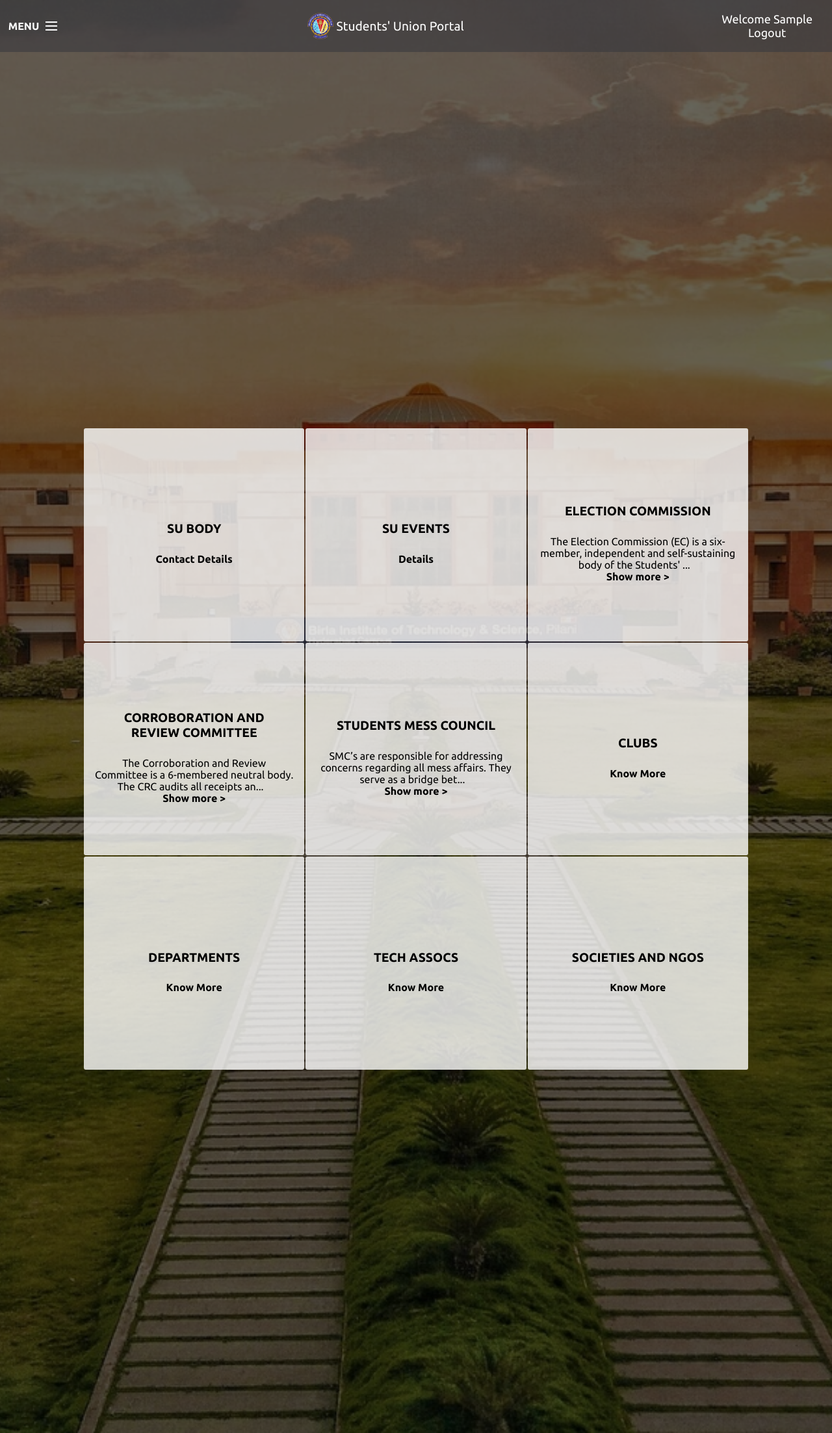
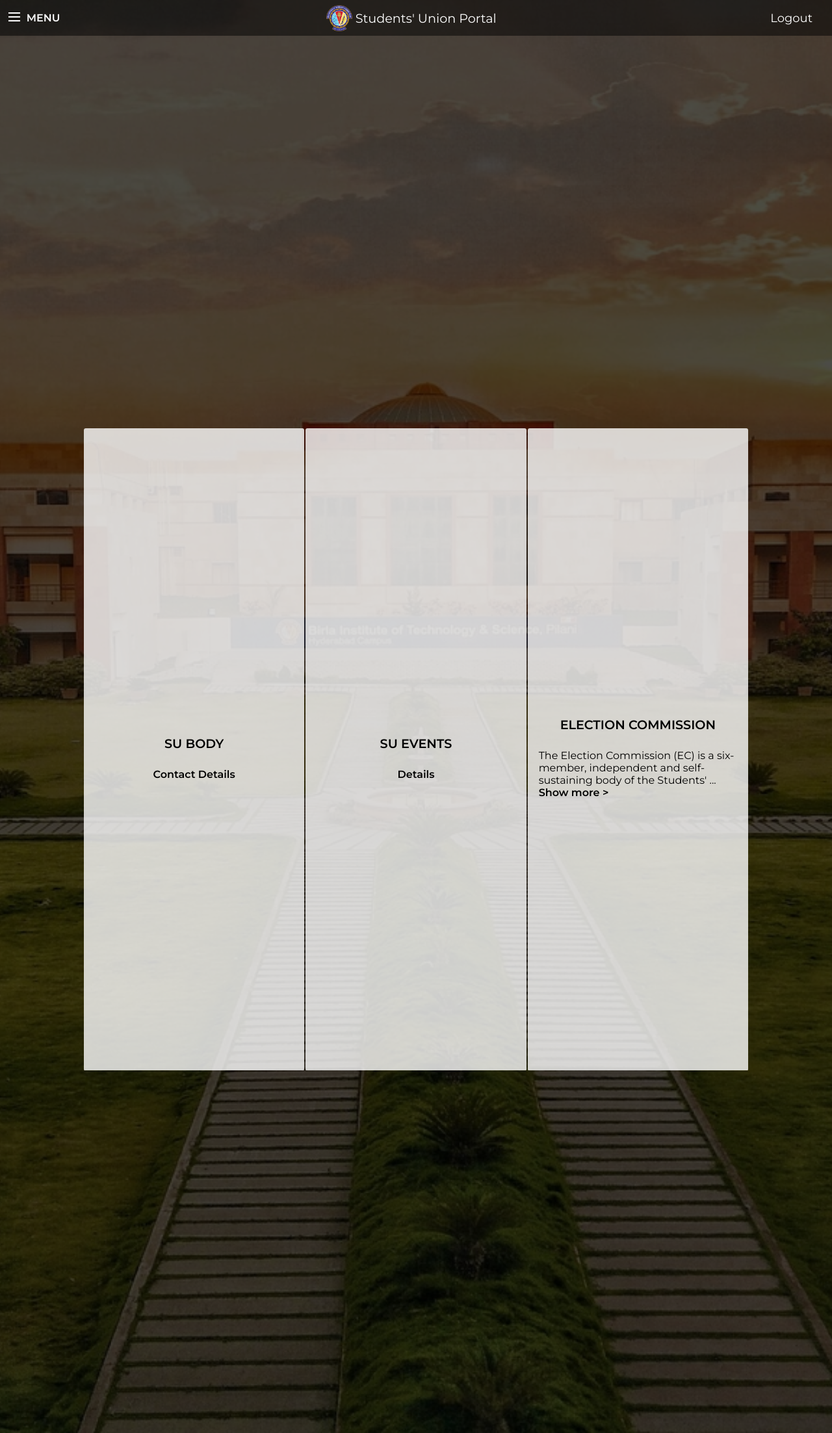
Before and after one commit to bits-su/SU-Portal, a Django app: page /aboutus/ in a window 1280 px wide. Shown: the whole page at 65% size. Run offline with Django 3.2, Linux system fonts and the light colour scheme; the visitor is signed in with stand-in values (Sample User, id 1); some libraries are stand-ins or nearby versions.

Commit message:
ui: minor changes

```diff
--- a/app/static/app/stylesheets/cal.css
+++ b/app/static/app/stylesheets/cal.css
@@ -1,6 +1,3 @@
-body {font-family: Arial;}
-
-
 .tab {
 	position: absolute;
 	left:    0;
--- a/app/static/app/stylesheets/cards.css
+++ b/app/static/app/stylesheets/cards.css
@@ -14,7 +14,7 @@
 }
 .carde {
     min-width: 300px;
-    text-align: center;
+    text-align: left;
     color: black;
     flex-grow: 1;
     background-color: rgba(255,255,255,0.8);
@@ -22,7 +22,7 @@
     min-height: 25.6vw;
     margin: 1px;
     width: 25.6vw;
-    height: 25.6vw;
+    min-height: 25.6vw;
 }
 .content {
     display: flex;
--- a/app/static/app/stylesheets/home.css
+++ b/app/static/app/stylesheets/home.css
@@ -3,6 +3,7 @@
 Primary style
 
 -------------------------------- */
+@import url('https://fonts.googleapis.com/css?family=Montserrat:400,600');
 * {
     margin: 0;
     padding: 0;
@@ -25,7 +26,7 @@ html, body {
 
 body {
     font-size: 100%;
-    font-family: "Ubuntu", sans-serif;
+    font-family: 'Montserrat', sans-serif;
     background-color: #2e2d32;
     overflow: hidden;
 }
@@ -119,7 +120,7 @@ Main components
     transform: translateX(-50%) translateY(-50%);
     text-align: center;
     font-size: 18px;
-    font-size: 1.125rem;
+    font-size: 1.5rem;
     font-weight: bold;
     color: #ffffff;
 }
@@ -137,7 +138,7 @@ Main components
     transform: translateX(-50%) translateY(-50%);
     text-align: center;
     font-size: 18px;
-    font-size: 1.125rem;
+    font-size: 1.35rem;
     font-weight: bold;
     color: #ffffff;
 }
@@ -156,9 +157,9 @@ Main components
     top: 0;
     left: 0;
     width: 100%;
-    height: 50px;
+    height: 55px;
     z-index: 2;
-    background: rgba(58, 57, 63, 0.6);
+    background: rgba(0, 0, 0, 0.5);
     -webkit-transition: background 0.2s;
     -moz-transition: background 0.2s;
     transition: background 0.2s;
@@ -169,7 +170,7 @@ Main components
 }
 @media only screen and (min-width: 768px) {
     .cd-header {
-        height: 80px;
+        height: 55px;
     }
 }
 
@@ -235,7 +236,7 @@ Main components
     height: 2px;
     background-color: #ffffff;
     vertical-align: middle;
-    margin-left: 10px;
+    margin-right: 10px;
     -webkit-transform: translateY(-2px);
     -moz-transform: translateY(-2px);
     -ms-transform: translateY(-2px);
@@ -451,17 +452,21 @@ li.multi > a {
     left: 0;
     height: 100vh;
     width: 100vw;
-    background-color: rgba(0, 0, 0, 0.6);
+    background-color: rgba(0, 0, 0, 0.7);
     z-index: -1;
 }
 #login {
-	text-align: center;
+	text-align: left;
 	font-size: 18px;
 	font-size: 1.125rem;
 	color: #ffffff;
 	z-index: 2;
 	border-radius: 3px;
     margin: 30px;
+}
+#login:hover {
+    text-decoration: underline;
+    transition: 0.5s ease;
 }
 .complaints-block {
     border-radius:20px;
@@ -476,7 +481,7 @@ li.multi > a {
 }
 
 .table {
-    text-align:center;
+    text-align:left;
     text-color:black;
     padding: 25px;
     width:1600px;
@@ -514,7 +519,7 @@ th {
     font-size: 14px;
     font-weight: bold;
     padding: 10px;
-    display: inline-flex;
+    display: inline-flex;#intro
 }
 #phew {
     display: flex;
@@ -586,6 +591,7 @@ input {
     justify-content: center;
     flex-direction: column;
     align-items: center;
+    text-align: left;
 }
 #intro {
     height: 100vh;
@@ -594,14 +600,14 @@ input {
     text-transform: uppercase;
     color: white;
     letter-spacing: 3px;
-    text-align: center;
+    text-align: left;
     font-size: 1.5em;
 }
 .landing-div > p {
     color: white;
     padding: 45px;
     line-height: 1.1em;
-    text-align: center;
+    text-align: left;
     font-size: 1.2em;
     font-weight: lighter;
     max-width: 80vw;
@@ -620,3 +626,9 @@ input {
 	z-index: 9999;
 	background: url('../loader.gif') center no-repeat #fff;
 }
+.moreclass {
+    padding: 2px;
+}
+.less {
+    padding: 2px;
+}
--- a/templates/aboutus.html
+++ b/templates/aboutus.html
@@ -15,13 +15,13 @@
         <div class="carde">
             <div class="content">
                 <p class="title">SU Body</p>
-                <p class="info more"><a href="/contact">Contact Details</a></p>
+                <p class="info"><a href="/contact">Contact Details</a></p>
             </div>
         </div>
         <div class="carde">
             <div class="content">
                 <p class="title">SU Events</p>
-                <p class="info more"><a href="suevents">Details</a></p>
+                <p class="info"><a href="suevents">Details</a></p>
             </div>
         </div>
         <div class="carde">
--- a/templates/base.html
+++ b/templates/base.html
@@ -25,7 +25,7 @@
                 <div id="blur-it-all">
                 </div>
                 <header class="cd-header">
-                    <a class="cd-menu-trigger" href="#main-nav">Menu<span></span></a>
+                    <a class="cd-menu-trigger" href="#main-nav"><span></span>Menu</a>
                     <!-- <div id="cd-logo"><a href="/"><img src="{% static "app/logo.png" %}" alt="Logo" style="height:40px;"></a></div> -->
                     <div id="title">
                         <div id="cd-logo"><a href="/"><img src="{% static "app/logo.png" %}" alt="Logo" style="height:40px;"></a></div>
@@ -34,7 +34,6 @@
 
                     <div id="login">
                         {% if request.user.username %}
-                        <p> Welcome {{request.user.first_name}}</p>
                         <a href="/logout">Logout</a>
                         {% else %}
                         <a href="/login">Login</a>
@@ -58,13 +57,13 @@
                 <a href="/alumni"><span>Alumni Connect</span></a>
             </li>
             <li class="multi">
-                <a href="/aboutus/techassoc"><span>Technical Clubs Senate</span></a>
-                <a href=""><span>Sports Clubs Senate</span></a>
+                <a href="/aboutus/techassoc"><span>Technical Senate</span></a>
+                <a href=""><span>Sports Senate</span></a>
                 <a href="/aboutus/depts"><span>Departments</span></a>
             </li>
             <li class="multi">
                 <a href="/aboutus/ngos"><span>NGOs and Other Clubs</span></a>
-                <a href="/aboutus/clubs"><span>Cultural Clubs Senate</span></a>
+                <a href="/aboutus/clubs"><span>Cultural Senate</span></a>
             </li>
             <li class="multi">
                 <a href=""><span>212 Tracker (Coming Soon)</span></a>
```
Lines whose indentation alone changed are shown as unchanged.
